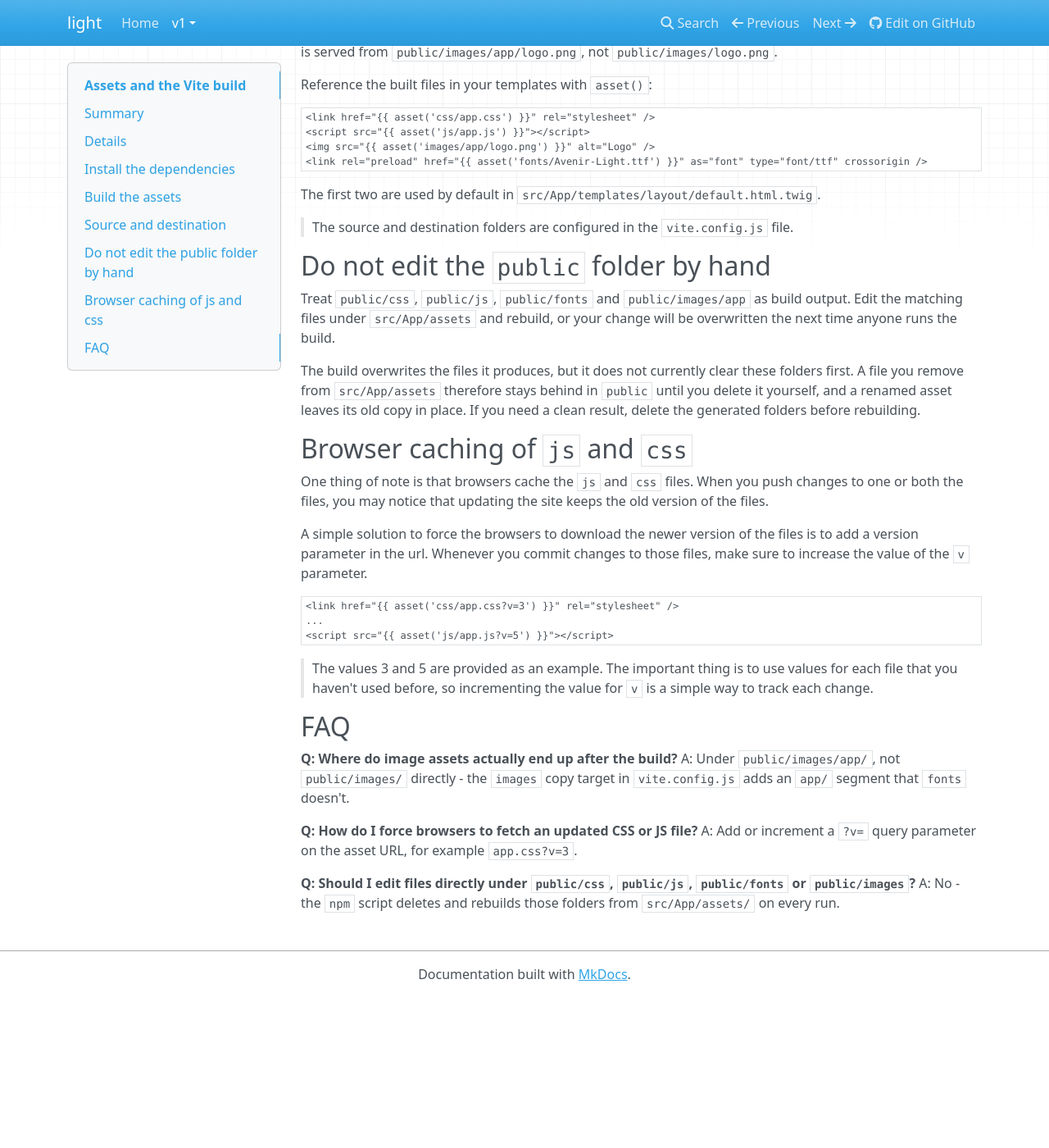
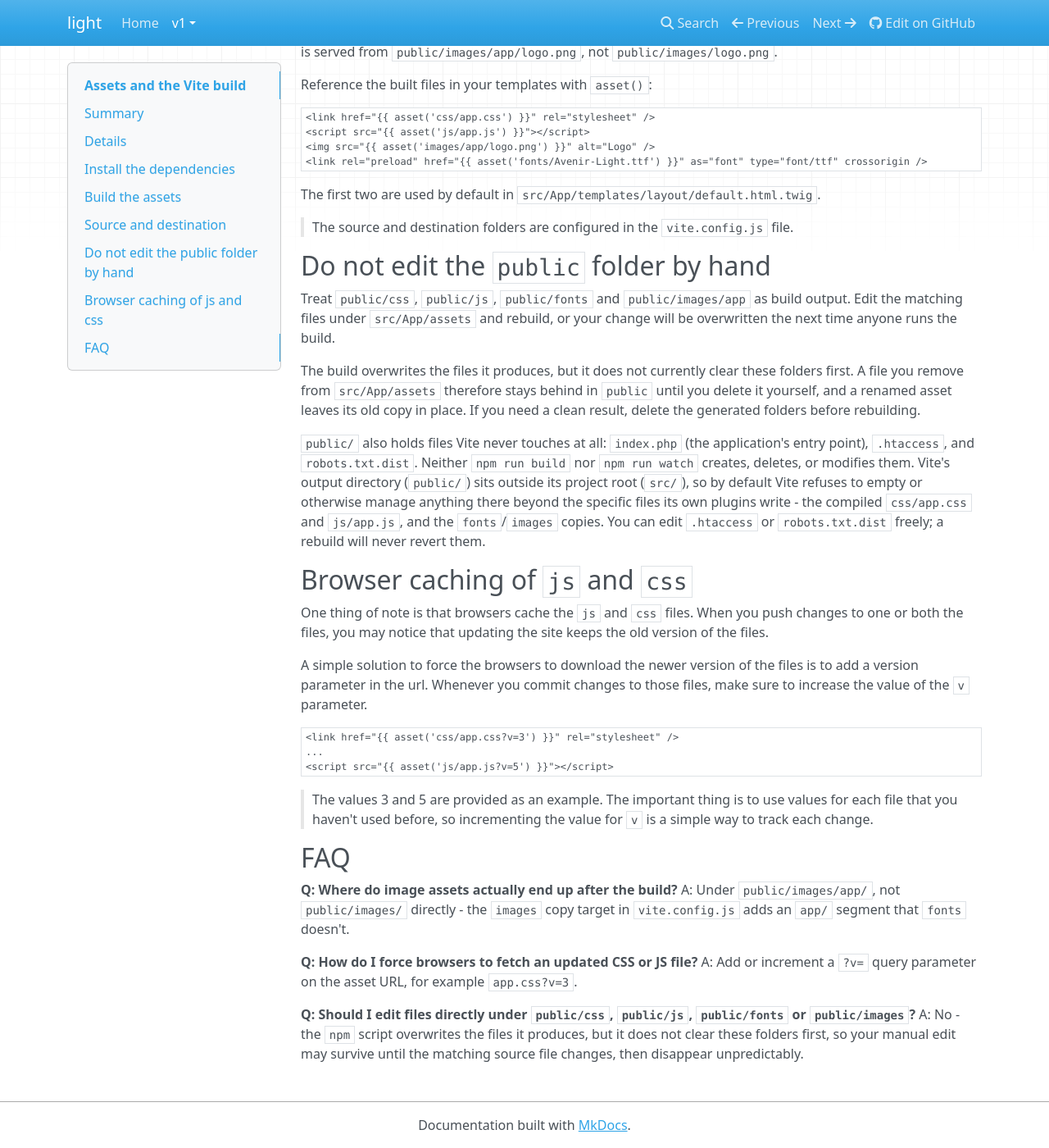
Before and after one commit to dotkernel/light-documentation, an MkDocs documentation site: the page built from docs/book/v1/how-tos/manage-assets.md, in a window 1280 px wide and 1400 px high, scrolled down 1540 px. Shown: the whole window at 82% size. Built offline with MkDocs 1.6.1, drawn with Linux system fonts in a browser that asks for light colours; nearby versions of some CDN libraries; before the commit the page ends 2756 px from its top, so only the background shows below that.

Commit message:
updated content
Signed-off-by: bidi <bidi@apidemia.com>

```diff
--- a/docs/book/v1/how-tos/manage-assets.md
+++ b/docs/book/v1/how-tos/manage-assets.md
@@ -86,6 +86,11 @@ The build overwrites the files it produces, but it does not currently clear thes
 A file you remove from `src/App/assets` therefore stays behind in `public` until you delete it yourself, and a renamed asset leaves its old copy in place.
 If you need a clean result, delete the generated folders before rebuilding.
 
+`public/` also holds files Vite never touches at all: `index.php` (the application's entry point), `.htaccess`, and `robots.txt.dist`.
+Neither `npm run build` nor `npm run watch` creates, deletes, or modifies them.
+Vite's output directory (`public/`) sits outside its project root (`src/`), so by default Vite refuses to empty or otherwise manage anything there beyond the specific files its own plugins write - the compiled `css/app.css` and `js/app.js`, and the `fonts`/`images` copies.
+You can edit `.htaccess` or `robots.txt.dist` freely; a rebuild will never revert them.
+
 ## Browser caching of `js` and `css`
 
 One thing of note is that browsers cache the `js` and `css` files.
@@ -112,4 +117,4 @@ A: Under `public/images/app/`, not `public/images/` directly - the `images` copy
 A: Add or increment a `?v=` query parameter on the asset URL, for example `app.css?v=3`.
 
 **Q: Should I edit files directly under `public/css`, `public/js`, `public/fonts` or `public/images`?**
-A: No - the `npm` script deletes and rebuilds those folders from `src/App/assets/` on every run.
+A: No - the `npm` script overwrites the files it produces, but it does not clear these folders first, so your manual edit may survive until the matching source file changes, then disappear unpredictably.
```
